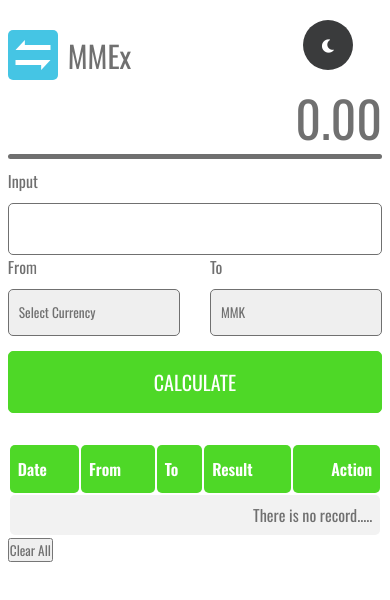
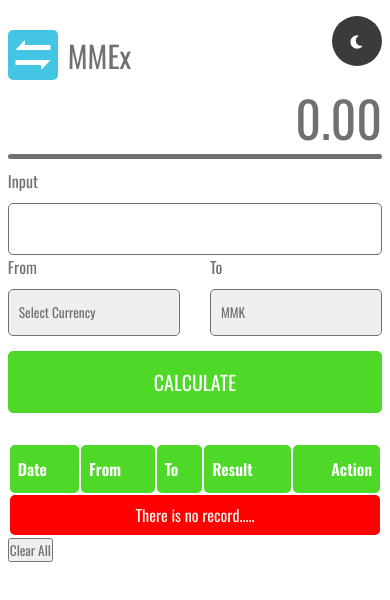
Before and after one commit to matthewleo144/Exchange-Calculator, a plain HTML site: page project/index.html in a window 390 px wide. Drawn offline with nearby package versions, Linux system fonts and the light colour scheme; files whose address does not match are found by name.

Commit message:
btn, align center updated

```diff
--- a/project/CSS/style.css
+++ b/project/CSS/style.css
@@ -114,7 +114,7 @@ input[type=number] {
 
 .btn{
     position: relative;
-    left: 70%;
+    left: 85%;
     top: 80px;
 }
 select::-ms-expand {	display: none; }
@@ -141,8 +141,8 @@ select{
 .history tr {
     background-color: var(--secondary-soft);
 }
-.history tr:hover {background-color: #ddd;}
-
+/* .history tr:hover {background-color: #ddd;} */
+.history td:hover {background-color: #ddd;}
 .history th {
     padding-top: 12px;
     padding-bottom: 12px;
@@ -189,8 +189,9 @@ select{
     }
     .btn{
         position: fixed;
-        left: 303px;
-        top: 20px;
+        left: 85%;
+        top: 1rem;
+        z-index: 1;
     }
 }
 
@@ -211,3 +212,13 @@ select{
     cursor: pointer;
     font-size: 20px;
     }
+.history tr td{
+    text-align: center;
+    cursor: pointer;
+}
+.history tr td:last-child{
+    text-align: center;
+    cursor: pointer;
+    background-color: red;
+    color: seashell;
+}
```
